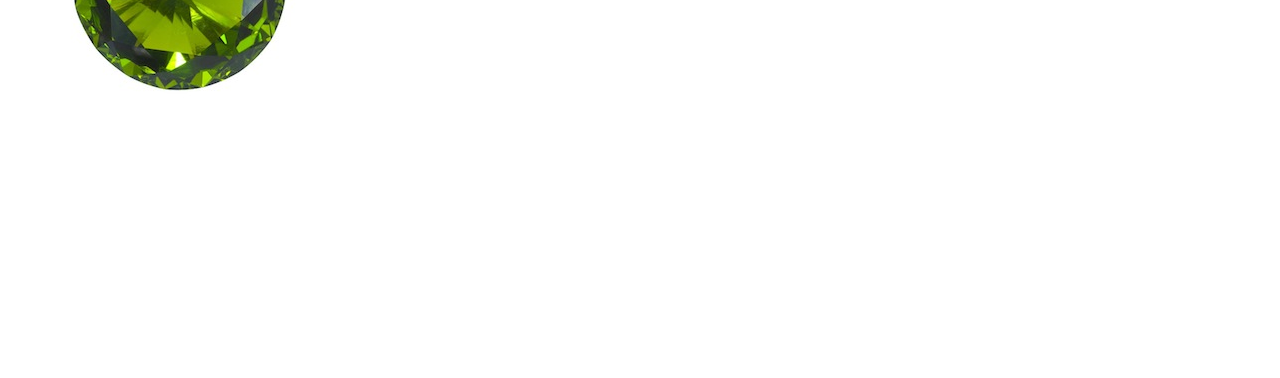
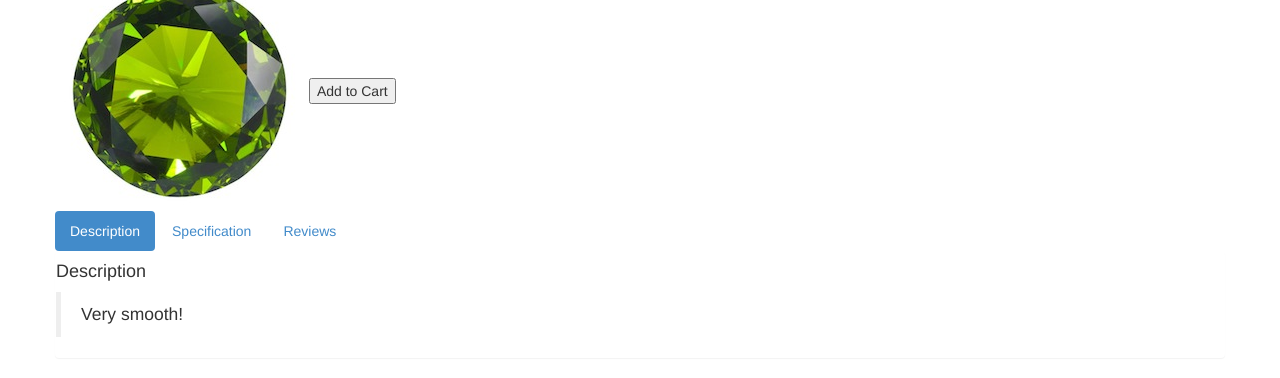
Before and after one commit to nolan-m/store-angular, a plain HTML site: page index.html in a window 1280 px wide. Shown: the part 654-1032 px from the top of the page. Before the commit the page ends 800 px from the top, so only its background shows below. Drawn offline with Linux system fonts and the light colour scheme.

Commit message:
display tabs to select between desc, specs, reviews

```diff
--- a/app.js
+++ b/app.js
@@ -3,6 +3,15 @@
 	app.controller('StoreController', function(){
 		this.products = gems;
 
+	});
+	app.controller('PanelController', function(){
+		this.tab = 1;
+		this.selectTab = function(setTab){
+			this.tab = setTab;
+		};
+		this.isSelected = function(checkTab){
+			return this.tab === checkTab;
+		};
 	});
 
 	var gems= [
--- a/index.html
+++ b/index.html
@@ -11,10 +11,30 @@
 		<div class="product row" ng-repeat="product in store.products">
 			<h1>{{product.name}}</h1>
 			<em class="pull-right">{{product.price | currency}}</em>
-			<p>{{product.description}}</p>
 			<img ng-src="{{product.images[0].full}}"/>
 			<button ng-show="product.canPurchase"> Add to Cart </button>
+			<section ng-init="tab = 1" ng-controller="PanelController as panel">
+				<ul class="nav nav-pills">
+					<li ng-class="{ active:panel.isSelected(1)}"> <a ng-click="panel.selectTab(1)" href="">Description</a> </li>
+					<li ng-class="{ active:panel.isSelected(2)}"> <a ng-click="panel.selectTab(2)" href="">Specification</a> </li>
+					<li ng-class="{ active:panel.isSelected(3)}"> <a ng-click="panel.selectTab(3)" href="">Reviews</a> </li>
+				</ul>
+			<div class="panel" ng-show="panel.isSelected(1)">
+				<h4>Description</h4>
+				<p><blockquote>{{product.description}}</blockquote></p>
+			</div>
+			<div class="panel" ng-show="panel.isSelected(2)">
+				<h4>Specifications</h4>
+				<p><blockquote>None yet</blockquote></p>
+			</div>
+			<div class="panel" ng-show="panel.isSelected(3)">
+				<h4>Reviews</h4>
+				<p><blockquote>None yet</blockquote></p>
+			</div>
+			</section>
 		</div>
+
+
 
 
 
```
